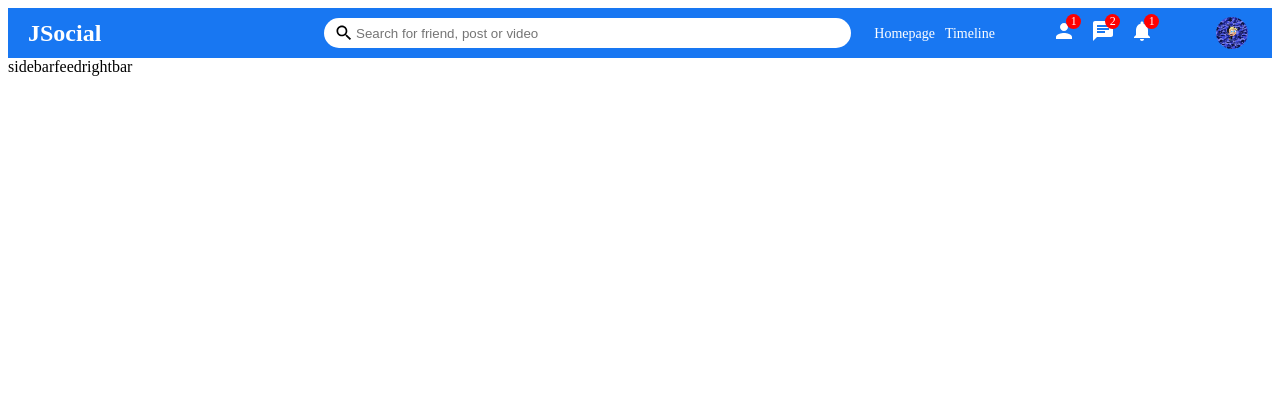
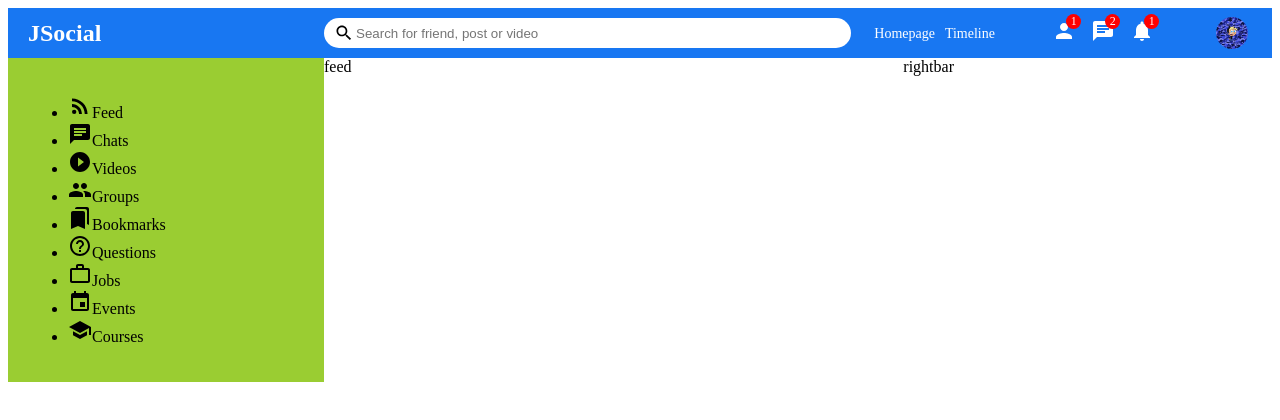
Before and after one commit to Justin7933/social-app, a React (Create React App) app: page / in a window 1280 px wide. Shown: the top 420 px of the page. Built offline with nearby package versions, Linux system fonts and the light colour scheme.

Commit message:
sidebar w/icons added

```diff
--- a/src/components/feed/Feed.jsx
+++ b/src/components/feed/Feed.jsx
@@ -2,7 +2,7 @@ import "./feed.css"
 
 export default function Feed() {
   return (
-    <div>
+    <div className="feed">
       feed
     </div>
   )
--- a/src/components/feed/feed.css
+++ b/src/components/feed/feed.css
@@ -0,0 +1,3 @@
+.feed{
+    flex: 5.5;
+}
--- a/src/components/rightbar/Rightbar.jsx
+++ b/src/components/rightbar/Rightbar.jsx
@@ -2,7 +2,7 @@ import "./rightbar.css"
 
 export default function Rightbar() {
     return (
-        <div>
+        <div className="rightbar">
             rightbar
         </div>
     )
--- a/src/components/rightbar/rightbar.css
+++ b/src/components/rightbar/rightbar.css
@@ -0,0 +1,3 @@
+.rightbar{
+    flex: 3.5;
+}
--- a/src/components/sidebar/Sidebar.jsx
+++ b/src/components/sidebar/Sidebar.jsx
@@ -1,9 +1,49 @@
 import "./sidebar.css"
+import { RssFeed, Chat, PlayCircleFilledOutlined, Group, Bookmarks, HelpOutlineOutlined, WorkOutline, Event, School  } from "@mui/icons-material"
 
 export default function Sidebar() {
     return (
-        <div>
-            sidebar
+        <div className="sidebar">
+            <div className="sidebarWrapper">
+                <ul className="sidebarList">
+                    <li className="sidebarListItem">
+                        <RssFeed className="sidebarIcon" />
+                        <span className="sidebarListItemText">Feed</span>
+                    </li>
+                    <li className="sidebarListItem">
+                        <Chat className="sidebarIcon" />
+                        <span className="sidebarListItemText">Chats</span>
+                    </li>
+                    <li className="sidebarListItem">
+                        <PlayCircleFilledOutlined className="sidebarIcon" />
+                        <span className="sidebarListItemText">Videos</span>
+                    </li>
+                    <li className="sidebarListItem">
+                        <Group className="sidebarIcon" />
+                        <span className="sidebarListItemText">Groups</span>
+                    </li>
+                    <li className="sidebarListItem">
+                        <Bookmarks className="sidebarIcon" />
+                        <span className="sidebarListItemText">Bookmarks</span>
+                    </li>
+                    <li className="sidebarListItem">
+                        <HelpOutlineOutlined className="sidebarIcon" />
+                        <span className="sidebarListItemText">Questions</span>
+                    </li>
+                    <li className="sidebarListItem">
+                        <WorkOutline className="sidebarIcon" />
+                        <span className="sidebarListItemText">Jobs</span>
+                    </li>
+                    <li className="sidebarListItem">
+                        <Event className="sidebarIcon" />
+                        <span className="sidebarListItemText">Events</span>
+                    </li>
+                    <li className="sidebarListItem">
+                        <School className="sidebarIcon" />
+                        <span className="sidebarListItemText">Courses</span>
+                    </li>
+                </ul>
+            </div>
         </div>
     )
 }
--- a/src/components/sidebar/sidebar.css
+++ b/src/components/sidebar/sidebar.css
@@ -0,0 +1,9 @@
+.sidebar{
+    flex: 3;
+    height: calc(100vh - 50px);
+}
+
+.sidebarWrapper{
+    padding: 20px;
+    background-color: yellowgreen;
+}
--- a/src/pages/home/home.css
+++ b/src/pages/home/home.css
@@ -1,3 +1,4 @@
 .homeContainer{
     display: flex;
+    width: 100%;
 }
```
